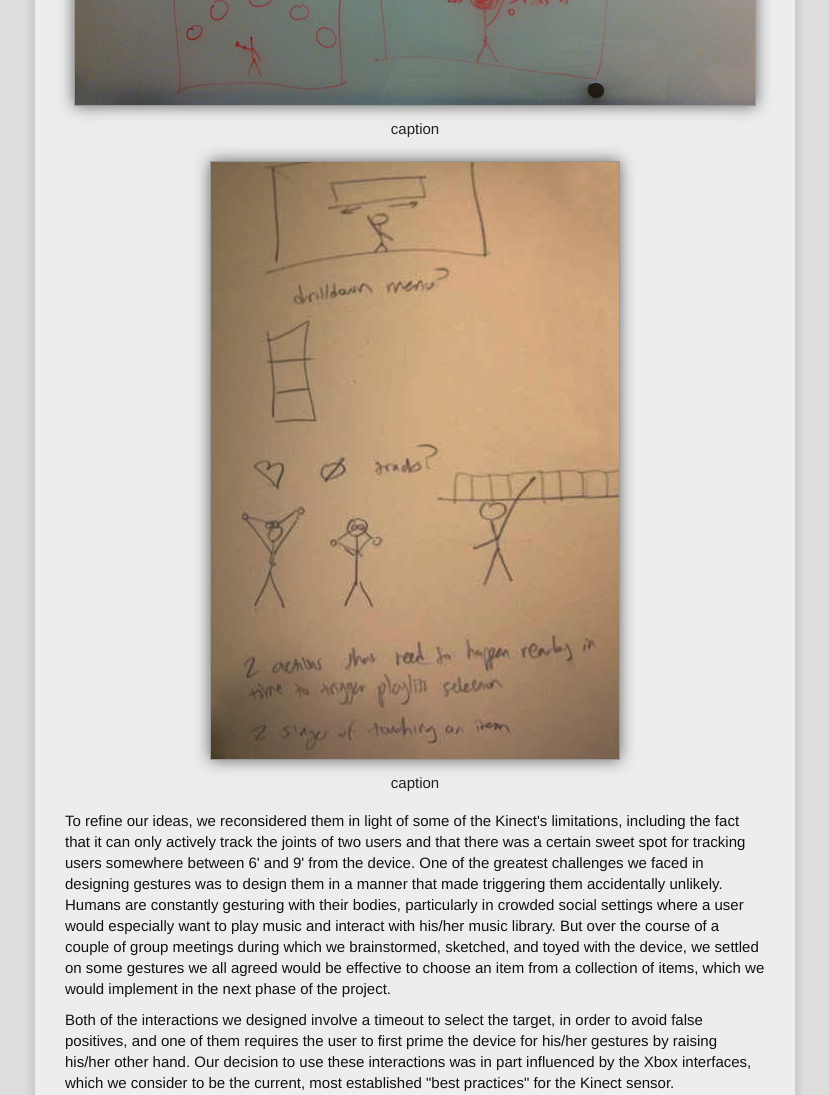
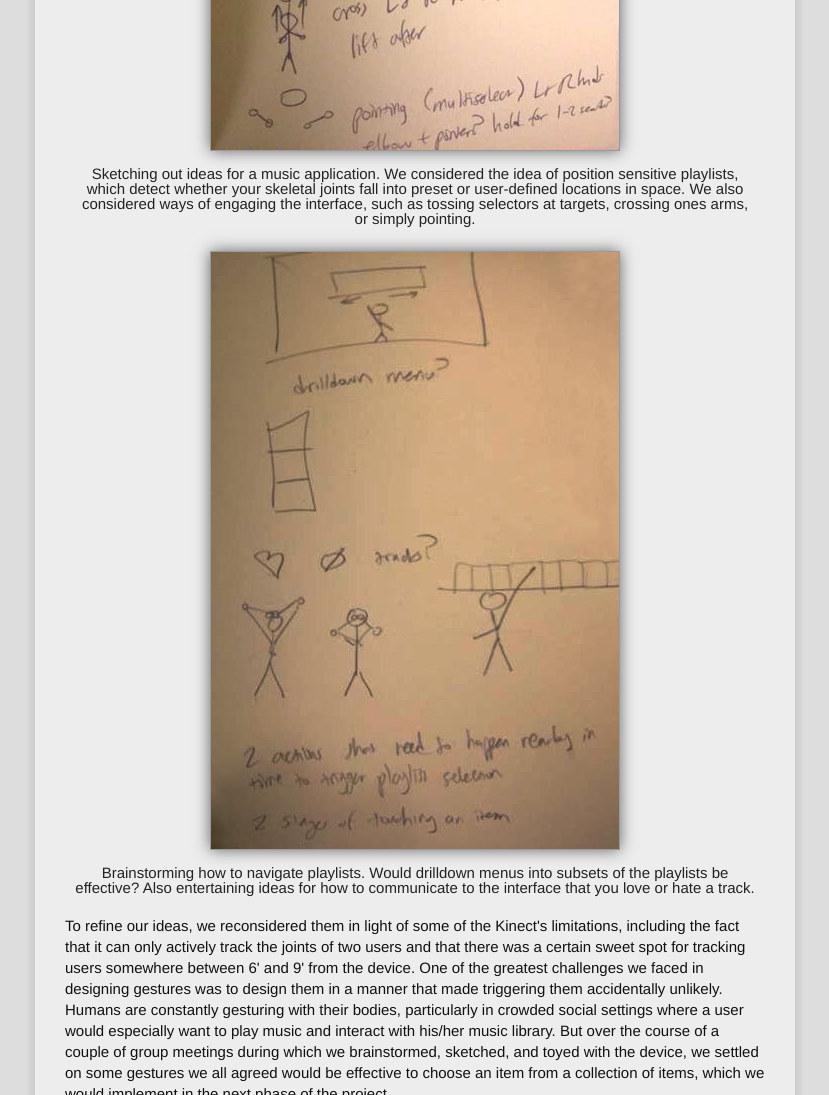
Before and after one commit to nhippenmeyer/CS247, a plain HTML site: page index.html in a window 1280 px wide. Shown: the part 1700-2795 px from the top of the page, without its empty margins (225-1054 px from the left). Drawn offline with Linux system fonts and the light colour scheme; a web font is replaced by a local one.

Commit message:
captions

```diff
--- a/index.html
+++ b/index.html
@@ -65,19 +65,19 @@ II. Design Process
 Our group of five coalesced around the broad theme of music applications. At first we excitedly brainstormed, discussed, and illustrated use cases, user needs, and crazy solutions that addressed these use cases and user needs, ignoring Kinect's limitations. We asked ambitious, broad questions like: How could we augment the physical space of the room the Kinect and its user are in? How could we simultaneously engage and stimulate the user's attention and body? How can we reimagine the way the user interacts with and relates to his/her music? And we also asked simpler yet equally important questions like: what are unmistakable gestures that are not commonly acted out but are easily detected?
 			</p>
 
+			<img src="img/whiteboard.jpg">
+			<span class="caption">
+Possible design layouts and feature sets.  From left to right, top to bottom: text entry, artist images during playback, placing playlists in regions of space, moving tracks from a library to a playlist, pointing for target selection/plus sign to enter edit mode, and x-axis sensitive album navigation similar to iTunes library.
+			</span>
+
 			<img src="img/notes1.jpg">
 			<span class="caption">
-caption
-			</span>
-
-			<img src="img/whiteboard.jpg">
-			<span class="caption">
-caption
+Sketching out ideas for a music application.  We considered the idea of position sensitive playlists, which detect whether your skeletal joints fall into preset or user-defined locations in space.  We also considered ways of engaging the interface, such as tossing selectors at targets, crossing ones arms, or simply pointing.
 			</span>
 
 			<img src="img/notes2.jpg">
 			<span class="caption">
-caption
+Brainstorming how to navigate playlists.  Would drilldown menus into subsets of the playlists be effective?  Also entertaining ideas for how to communicate to the interface that you love or hate a track.
 			</span>
 
 			<p>
```
